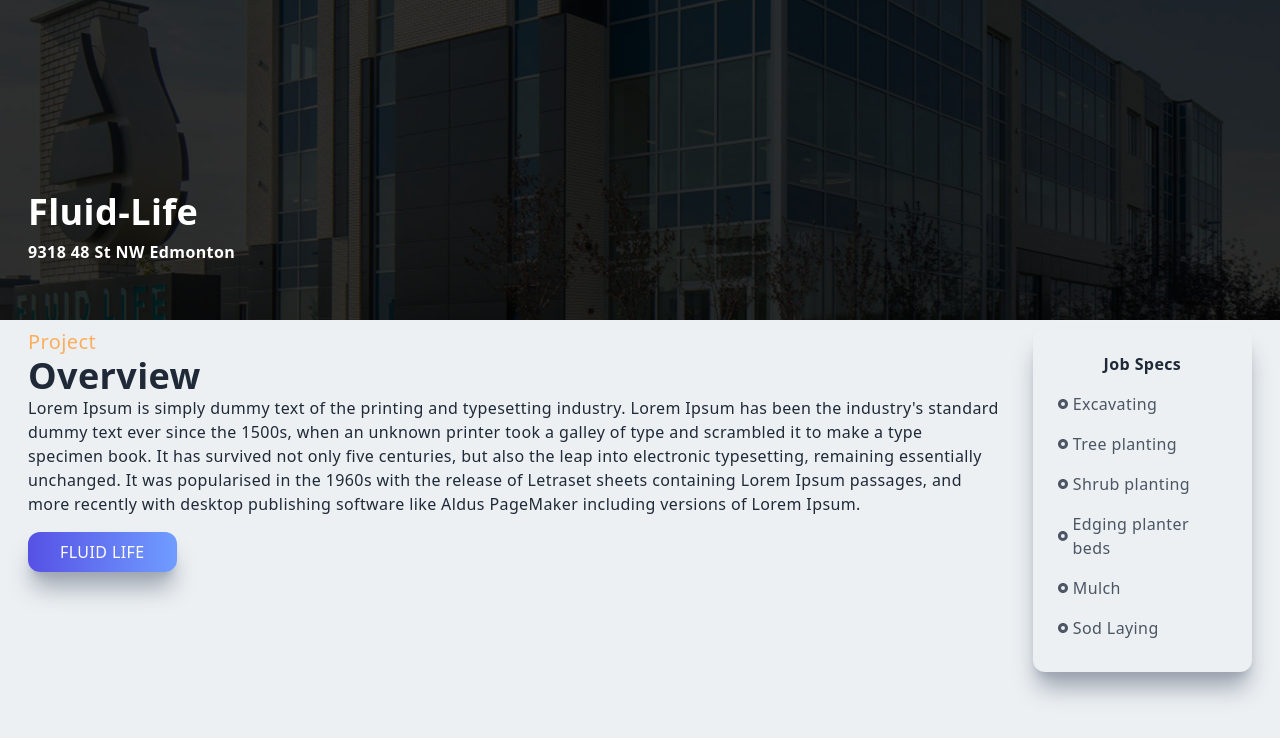
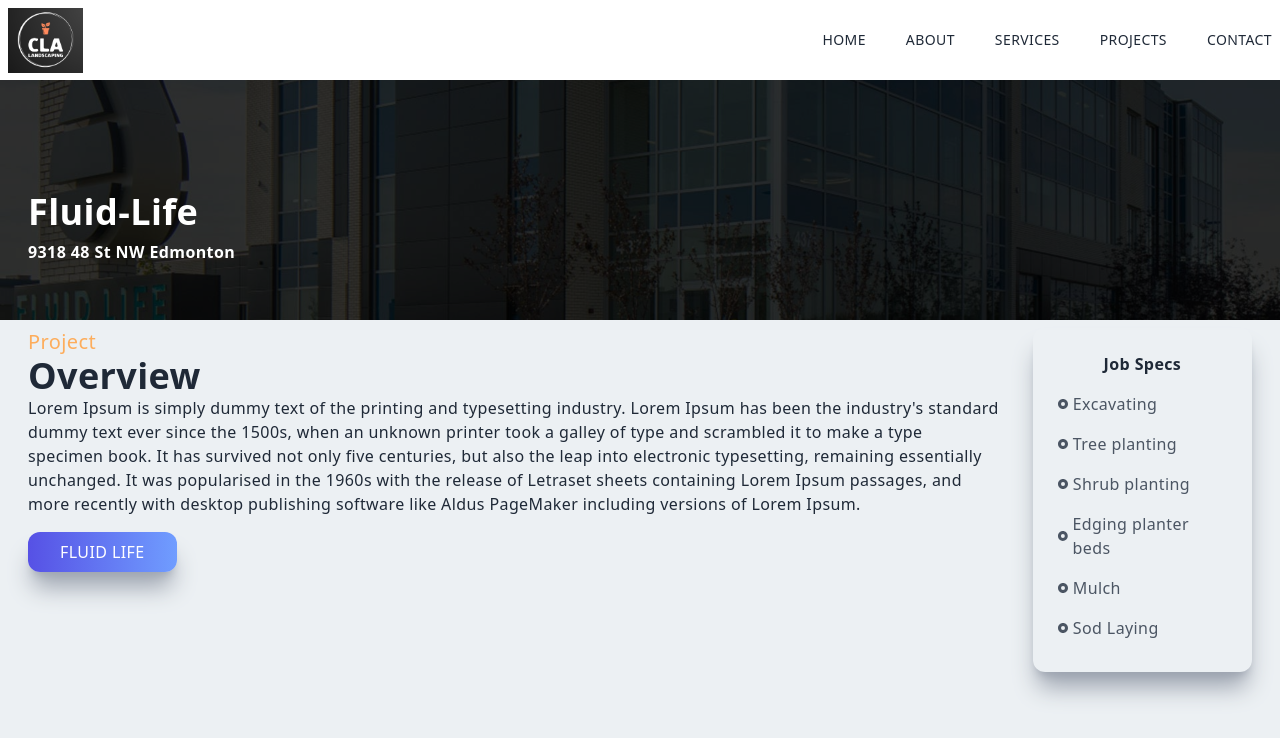
Before and after one commit to JackM1994/Cla, a Next.js app: page /fluidlife in a window 1280 px wide. Shown: the top 738 px of the page. Built offline with nearby package versions, Linux system fonts and the light colour scheme.

Commit message:
new image

```diff
--- a/components/navbar.jsx
+++ b/components/navbar.jsx
@@ -23,7 +23,7 @@
         window.addEventListener('scroll' , handleShadow);
     }, [])
     return(
-        <div className={ shadow ? 'fixed w-full h-20  shadow-xl z-[100000]' : 'fixed w-full h-20 z[100] bg-white'} >
+        <div className={ shadow ? 'fixed w-full h-20  shadow-xl z-[100000]' : 'fixed w-full h-20 z-[100] bg-white'} >
             <div className='flex justify-between items-center w-full h-full px-2 2xl:px-16'>
                 <Link href='/'>
                     <Image
--- a/pages/fluidlife.jsx
+++ b/pages/fluidlife.jsx
@@ -8,11 +8,10 @@
     return (
 
         <div className='w-full'>
-
             <div className='w-screen h-[30vh] lg:h-[40vh] relative'>
                 <div className='absolute top-0 left-0 w-full h-[30vh] lg:h-[40vh] bg-black/80 z-10' />
                     <Image
-                        className='absolute ' layout='fill' objectFit='cover'
+                        className='absolute' layout='fill' objectFit='cover'
                         src={fluidlifeImg}
                         alt='/'
                     />
--- a/tailwind.config.js
+++ b/tailwind.config.js
@@ -33,7 +33,7 @@
         medium: '0 8px 30px rgba(0, 0, 0, 0.12)',
       },
       backgroundImage: {
-        'hero': "url('../public/main.jpg')",
+        'hero': "url('../public/main-copy.jpg')",
       },
     },
   },
```
Also changed, not shown: public/main-copy.jpg (added).
